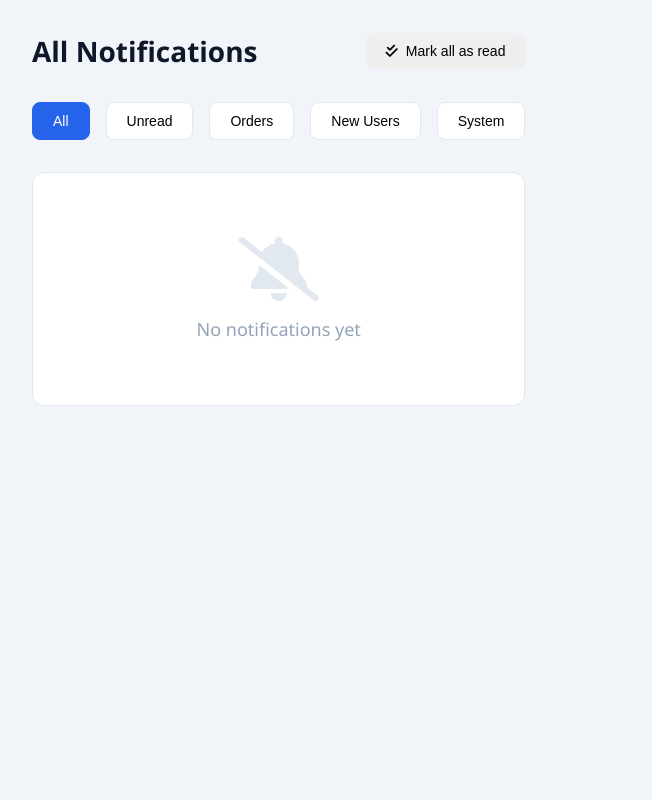
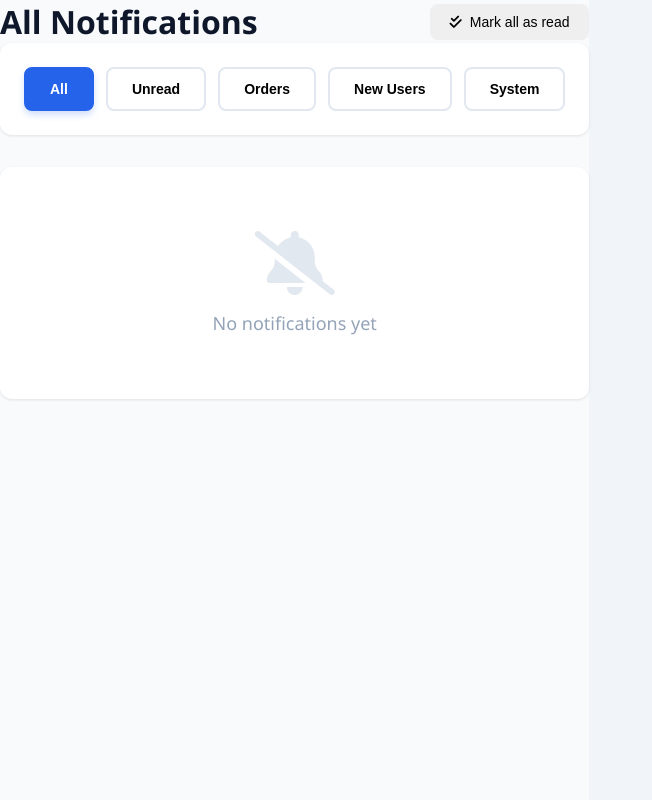
Before and after one commit to JohnCarloGamayo/PCBulacan, a Django app: page /dashboard/notifications/ in a window 1280 px wide. Shown: the whole page, without its empty margins (0-652 px from the left). Run offline with Django 5.2, Linux system fonts and the light colour scheme; a user stored in the database is signed in; data comes from the database, SQL or seed files in the repository; data that the repository does not hold is empty.

Commit message:
Enhance admin notifications page with modern design and proper layout

```diff
--- a/templates/dashboard/notifications.html
+++ b/templates/dashboard/notifications.html
@@ -6,58 +6,148 @@
 {% block extra_css %}
 <style>
     .notifications-page {
+        background: #f8fafc;
+        min-height: 100vh;
+    }
+
+    .notifications-header {
+        background: white;
         padding: 2rem;
+        border-bottom: 1px solid #e2e8f0;
+        margin-bottom: 2rem;
     }
 
     .page-header {
+        max-width: 1200px;
+        margin: 0 auto;
         display: flex;
         justify-content: space-between;
         align-items: center;
-        margin-bottom: 2rem;
     }
 
     .page-title {
-        font-size: 1.75rem;
+        font-size: 2rem;
         font-weight: 700;
         color: #0f172a;
+        display: flex;
+        align-items: center;
+        gap: 1rem;
+    }
+
+    .page-title i {
+        color: #2563eb;
+    }
+
+    .header-actions {
+        display: flex;
+        gap: 1rem;
+    }
+
+    .notifications-content {
+        max-width: 1200px;
+        margin: 0 auto;
+        padding: 0 2rem 2rem;
     }
 
     .notification-filters {
         display: flex;
+        gap: 0.75rem;
+        margin-bottom: 2rem;
+        flex-wrap: wrap;
+        background: white;
+        padding: 1.5rem;
+        border-radius: 0.75rem;
+        box-shadow: 0 1px 3px rgba(0, 0, 0, 0.1);
+    }
+
+    .filter-btn {
+        padding: 0.75rem 1.5rem;
+        border: 2px solid #e2e8f0;
+        background: white;
+        border-radius: 0.5rem;
+        cursor: pointer;
+        font-size: 0.875rem;
+        font-weight: 600;
+        transition: all 0.3s;
+        display: flex;
+        align-items: center;
+        gap: 0.5rem;
+    }
+
+    .filter-btn i {
+        font-size: 1rem;
+    }
+
+    .filter-btn:hover {
+        background: #f8fafc;
+        border-color: #2563eb;
+        transform: translateY(-2px);
+    }
+
+    .filter-btn.active {
+        background: #2563eb;
+        color: white;
+        border-color: #2563eb;
+        box-shadow: 0 4px 6px rgba(37, 99, 235, 0.2);
+    }
+
+    .stats-grid {
+        display: grid;
+        grid-template-columns: repeat(auto-fit, minmax(200px, 1fr));
         gap: 1rem;
         margin-bottom: 2rem;
     }
 
-    .filter-btn {
-        padding: 0.625rem 1.25rem;
-        border: 1px solid #e2e8f0;
+    .stat-card {
         background: white;
-        border-radius: 0.5rem;
-        cursor: pointer;
-        font-size: 0.875rem;
-        transition: all 0.3s;
+        padding: 1.5rem;
+        border-radius: 0.75rem;
+        box-shadow: 0 1px 3px rgba(0, 0, 0, 0.1);
+        border-left: 4px solid;
     }
 
-    .filter-btn:hover,
-    .filter-btn.active {
-        background: #2563eb;
-        color: white;
-        border-color: #2563eb;
+    .stat-card.total {
+        border-left-color: #2563eb;
+    }
+
+    .stat-card.unread {
+        border-left-color: #ef4444;
+    }
+
+    .stat-card.orders {
+        border-left-color: #10b981;
+    }
+
+    .stat-card.users {
+        border-left-color: #f59e0b;
+    }
+
+    .stat-label {
+        font-size: 0.875rem;
+        color: #64748b;
+        margin-bottom: 0.5rem;
+    }
+
+    .stat-value {
+        font-size: 2rem;
+        font-weight: 700;
+        color: #0f172a;
     }
 
     .notifications-container {
         background: white;
         border-radius: 0.75rem;
-        border: 1px solid #e2e8f0;
         overflow: hidden;
+        box-shadow: 0 1px 3px rgba(0, 0, 0, 0.1);
     }
 
     .notification-item {
-        padding: 1.5rem;
-        border-bottom: 1px solid #e2e8f0;
+        padding: 2rem;
+        border-bottom: 1px solid #f1f5f9;
         display: flex;
-        gap: 1rem;
+        gap: 1.5rem;
         transition: all 0.3s;
+        position: relative;
     }
 
     .notification-item:last-child {
```
Also changed, not shown: other parts of templates/dashboard/notifications.html (+27 -14 lines).
